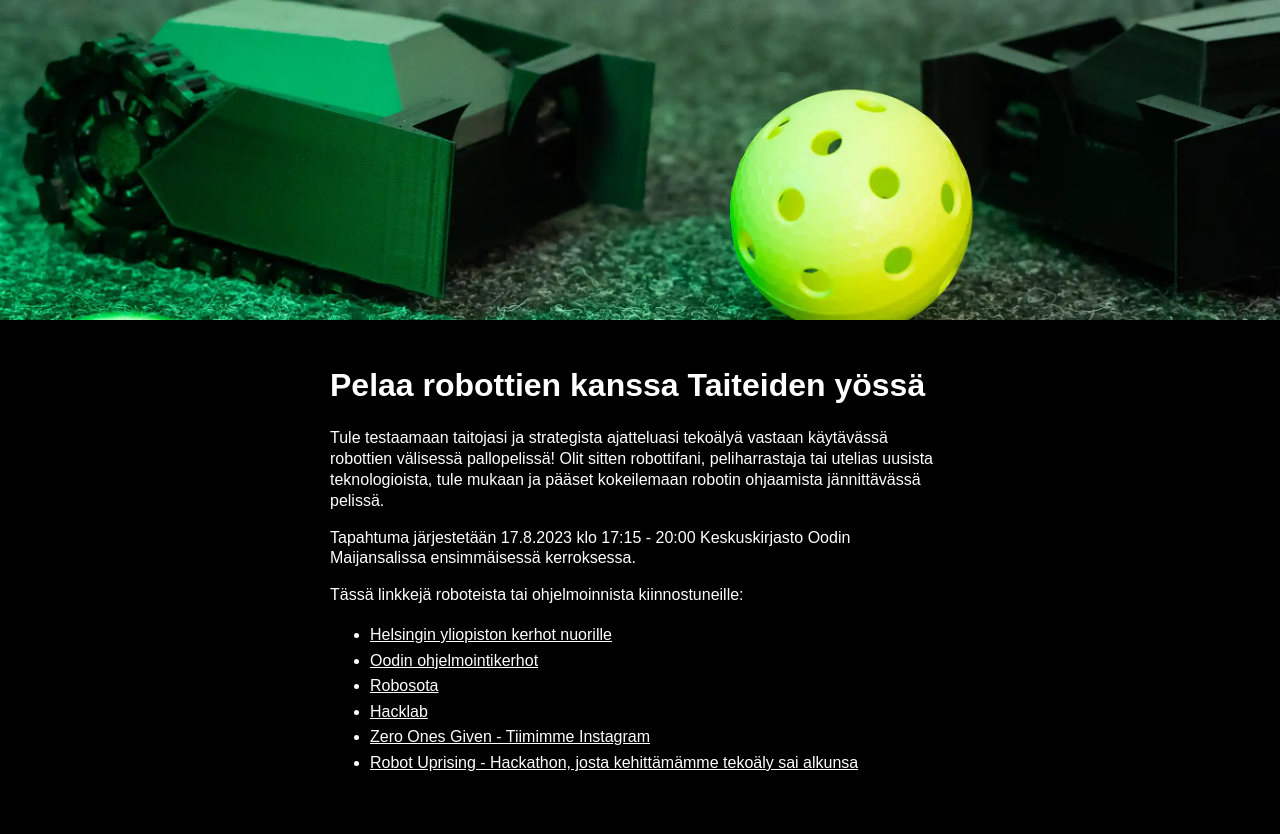
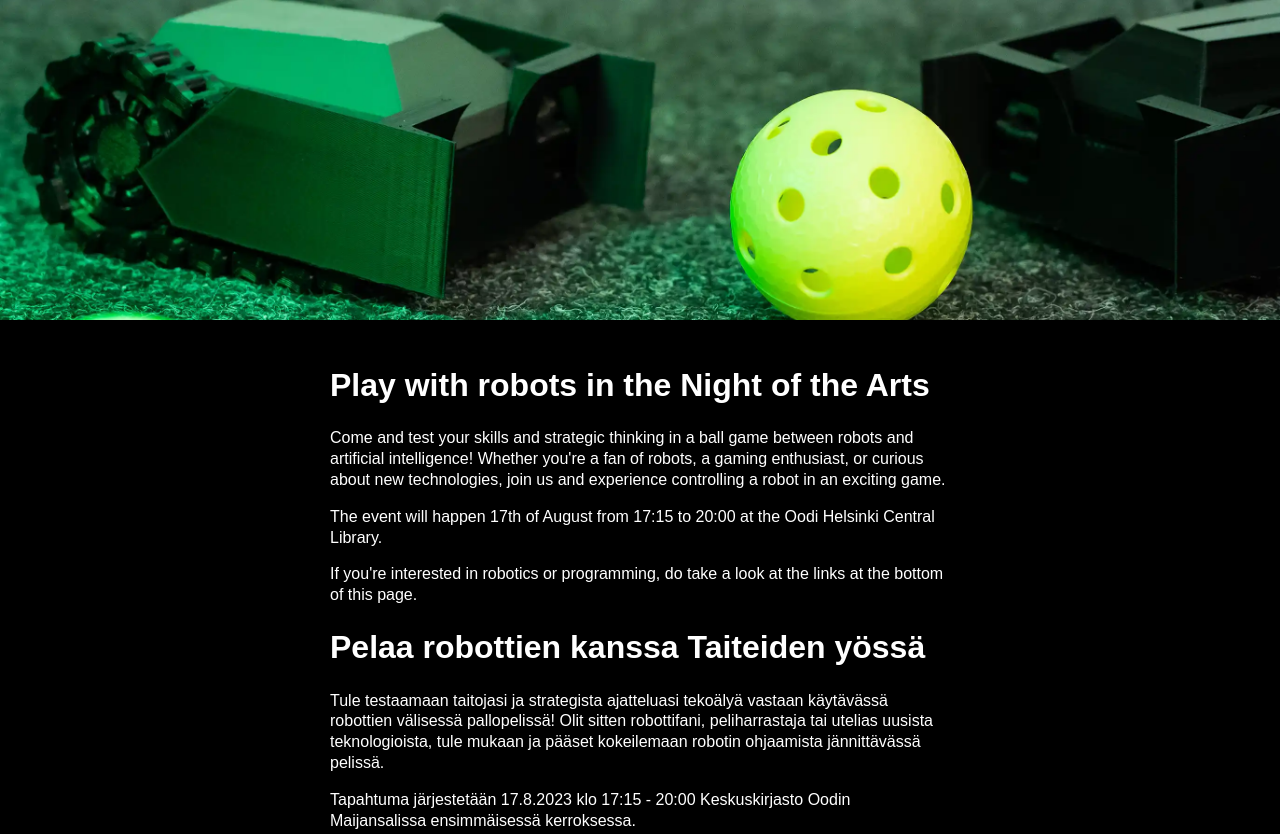
Before and after one commit to zero-ones-given/zero-ones-given.github.io, a plain HTML site: page taiteiden-yo-23/index.html in a window 1280 px wide. Shown: the top 834 px of the page. Before the commit the page ends 812 px from the top, so only its background shows below. Drawn offline with Linux system fonts and the light colour scheme.

Commit message:
Add an english description

```diff
--- a/taiteiden-yo-23/index.html
+++ b/taiteiden-yo-23/index.html
@@ -45,6 +45,17 @@
 
         </picture>
         <div id="content">
+            <h1>Play with robots in the Night of the Arts</h1>
+            <p>
+                Come and test your skills and strategic thinking in a ball game between robots and artificial intelligence! Whether you're a fan of robots, a gaming enthusiast, or curious about new technologies, join us and experience controlling a robot in an exciting game.
+            </p>
+            <p>
+                The event will happen 17th of August from 17:15 to 20:00 at the Oodi Helsinki Central Library.
+            </p>
+            <p>
+                If you're interested in robotics or programming, do take a look at the links at the bottom of this page.
+            </p>
+
             <h1>Pelaa robottien kanssa Taiteiden yössä</h1>
             <p>
                 Tule testaamaan taitojasi ja strategista ajatteluasi tekoälyä vastaan käytävässä robottien välisessä pallopelissä! Olit sitten robottifani, peliharrastaja tai utelias uusista teknologioista, tule mukaan ja pääset kokeilemaan robotin ohjaamista jännittävässä pelissä.
```
